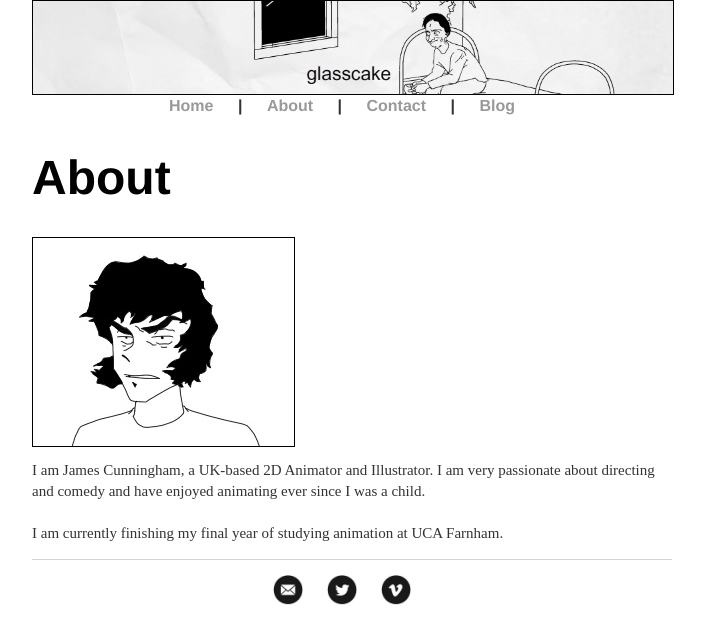
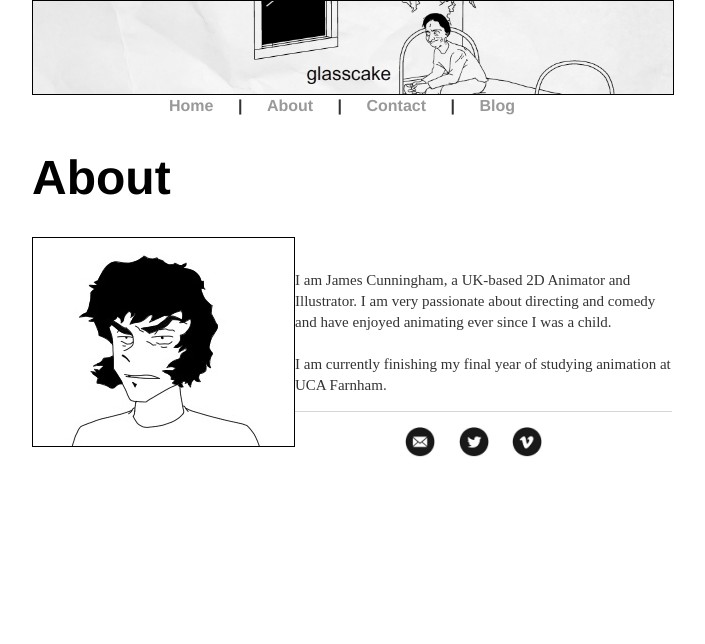
Before and after one commit to glasscaked/strip, a Jekyll site: the page built from about/index.html, in a window 1280 px wide. Shown: the top 644 px of the page, without its empty margins (288-993 px from the left). Built offline with Jekyll 4.4.1, drawn with Linux system fonts in a browser that asks for light colours.

Commit message:
Update index.html

```diff
--- a/about/index.html
+++ b/about/index.html
@@ -7,12 +7,9 @@ title: About | James Cunningham
 			<h1>About</h1>
 
 
-<div id="img-container"><img href="/" alt="profile.jpg" src="/images/profile.jpg" height="261" width="208" border="1" align="left" /></div></div>
-<div style="line-height:1300%;">
+<div style="text-align: right;"><div id="img-container"><img href="/" alt="profile.jpg" src="/images/profile.jpg" height="261" width="208" border="1" align="left" /></div></div>
 	<br>
-</div>
 			<p style="font-size:15px">I am James Cunningham, a UK-based 2D Animator and Illustrator. I am very passionate about directing and comedy and have enjoyed animating ever since I was a child.<br>
 				<br>
 				I am currently finishing my final year of studying animation at UCA Farnham.</p>
-
-		</div>
+</div></div>
```
